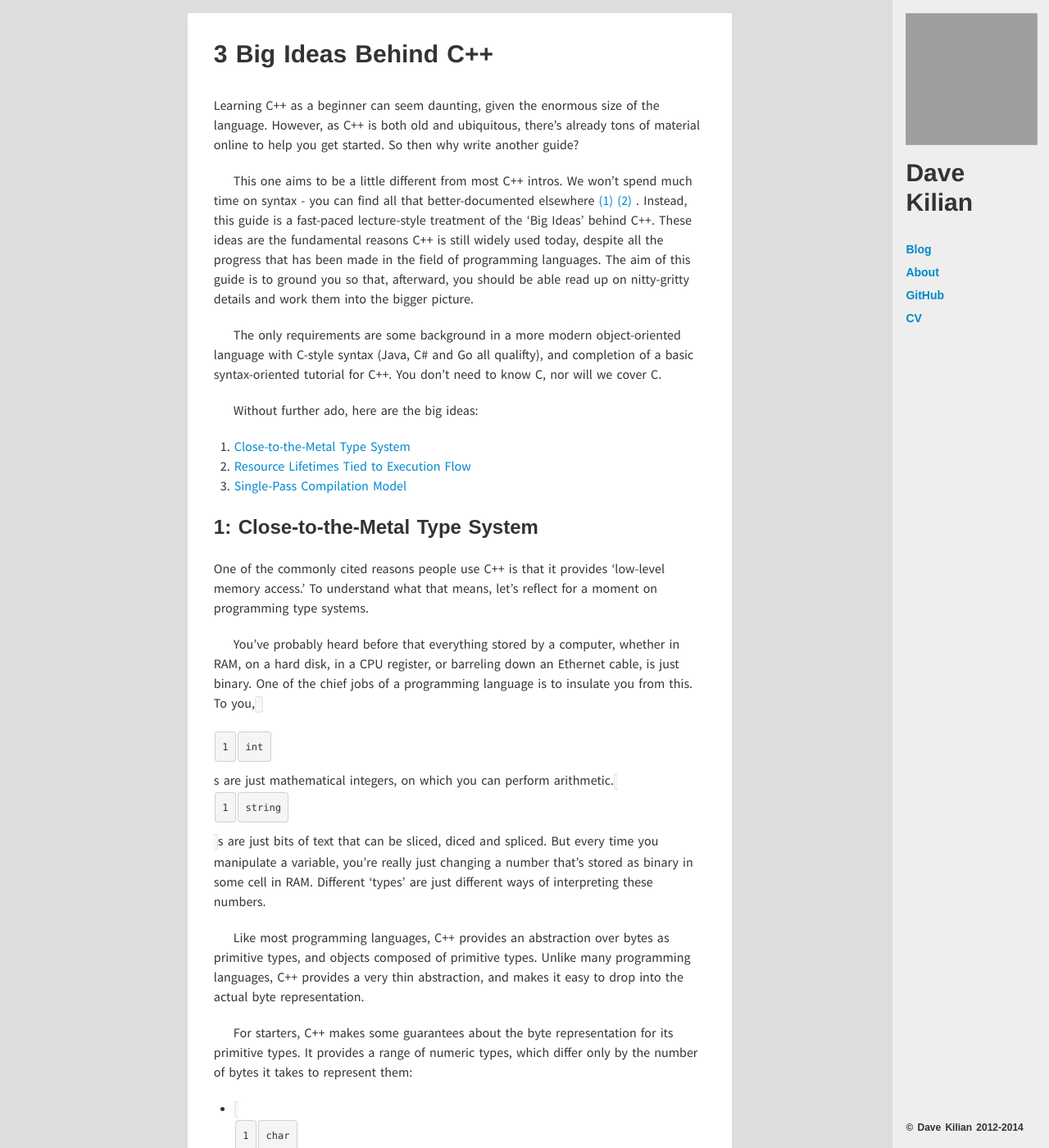
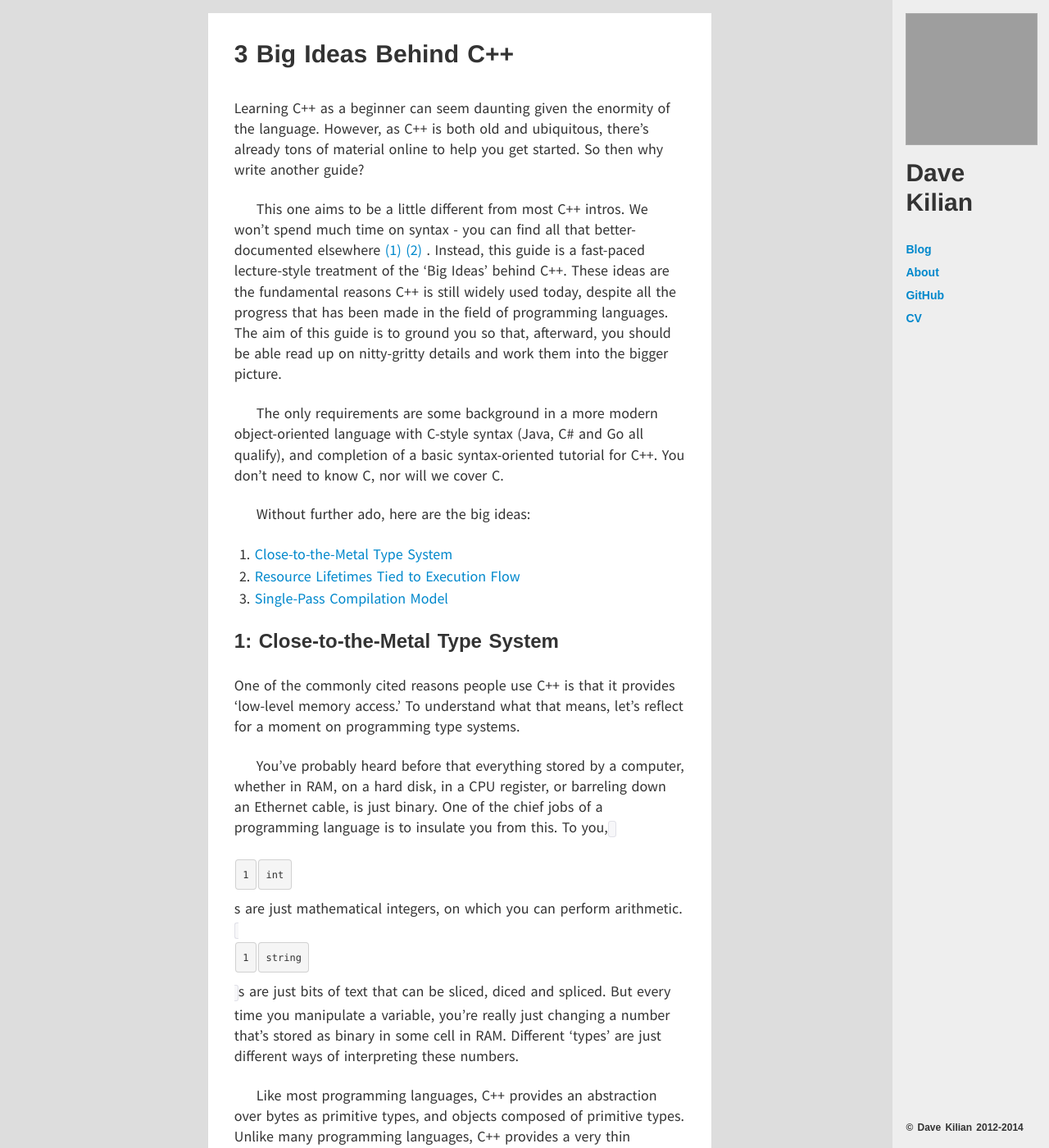
Before and after one commit to davekilian/davekilian.github.com, a Jekyll site: the page built from _posts/2014-10-05-framing-cpp.markdown, in a window 1280 px wide and 1400 px high. Shown: the whole window at 82% size. Built offline with Jekyll 4.4.1, drawn with Linux system fonts in a browser that asks for light colours; Markdown is read by kramdown in place of the engine named in the settings; some of the changed text lies outside the part shown; grey boxes are pictures that could not be loaded.

Commit message:
Change theme to increase font size

````diff
--- a/_config.yml
+++ b/_config.yml
@@ -39,4 +39,4 @@ kramdown:
     coderay_css: style
 
 redcarpet:
-  extensions: ["no_intra_emphasis", "fenced_code_blocks", "autolink", "strikethrough", "superscript", "with_toc_data"]
+  extensions: ["no_intra_emphasis", "fenced_code_blocks", "autolink", "strikethrough", "superscript", "tables", "with_toc_data"]
--- a/_layouts/post.html
+++ b/_layouts/post.html
@@ -10,7 +10,7 @@
 
         <style type="text/css">
             .post-container {
-                max-width: 600px;
+                max-width: 550px;
                 margin-left: auto;
                 margin-right: auto;
                 background-color: #fff;
--- a/_posts/2014-10-05-framing-cpp.markdown
+++ b/_posts/2014-10-05-framing-cpp.markdown
@@ -4,7 +4,7 @@ title: 3 Big Ideas Behind C++
 author: Dave
 ---
 
-Learning C++ as a beginner can seem daunting, given the enormous size of the
+Learning C++ as a beginner can seem daunting given the enormity of the
 language.
 However, as C++ is both old and ubiquitous, there's already tons of material
 online to help you get started.
@@ -24,7 +24,7 @@ The aim of this guide is to ground you so that, afterward, you should be able
 read up on nitty-gritty details and work them into the bigger picture.
 
 The only requirements are some background in a more modern object-oriented
-language with C-style syntax (Java, C# and Go all qualifty), and completion of
+language with C-style syntax (Java, C# and Go all qualify), and completion of
 a basic syntax-oriented tutorial for C++.
 You don't need to know C, nor will we cover C.
 
@@ -85,10 +85,22 @@ struct MyData
 
 ends up stored something like this in memory:
 
-```
-|-0-|-1-|-2-|-3-|-4-|-5-|-6-|-7-| byte offsets
-|-- SomeData ---|-- MoreData ---| field names
-```
+<table style="width:100%">
+    <tr>
+        <td style="border: 1px solid #777; text-align: center">0</td>
+        <td style="border: 1px solid #777; text-align: center">1</td>
+        <td style="border: 1px solid #777; text-align: center">2</td>
+        <td style="border: 1px solid #777; text-align: center">3</td>
+        <td style="border: 1px solid #777; text-align: center">4</td>
+        <td style="border: 1px solid #777; text-align: center">5</td>
+        <td style="border: 1px solid #777; text-align: center">6</td>
+        <td style="border: 1px solid #777; text-align: center">7</td>
+    </tr>
+    <tr>
+        <td style="border: 1px solid #777; text-align: center" colspan="4">SomeData</td>
+        <td style="border: 1px solid #777; text-align: center" colspan="4">MoreData</td>
+    </tr>
+</table>
 
 If you had an instance of `MyData` and set its `MoreData` field to some value
 (say, 7), the compiler would generate machine code that says:
@@ -121,10 +133,32 @@ struct Complex
 
 the byte representation would be similarly nested:
 
-```
-|-0-|-1-|-2-|-3-|-4-|-5-|-6-|-7-|-8-|-9-|-A-|-B-|-C-|-D-|-E-|-F-|
-|--- Before ----| Data.SomeData | Data.MoreData |---- After ----|
-```
+<table style="width:100%">
+    <tr>
+        <td style="border: 1px solid #777; text-align: center; width: 6.25%">0</td>
+        <td style="border: 1px solid #777; text-align: center; width: 6.25%">1</td>
+        <td style="border: 1px solid #777; text-align: center; width: 6.25%">2</td>
+        <td style="border: 1px solid #777; text-align: center; width: 6.25%">3</td>
+        <td style="border: 1px solid #777; text-align: center; width: 6.25%">4</td>
+        <td style="border: 1px solid #777; text-align: center; width: 6.25%">5</td>
+        <td style="border: 1px solid #777; text-align: center; width: 6.25%">6</td>
+        <td style="border: 1px solid #777; text-align: center; width: 6.25%">7</td>
+        <td style="border: 1px solid #777; text-align: center; width: 6.25%">8</td>
+        <td style="border: 1px solid #777; text-align: center; width: 6.25%">9</td>
+        <td style="border: 1px solid #777; text-align: center; width: 6.25%">A</td>
+        <td style="border: 1px solid #777; text-align: center; width: 6.25%">B</td>
+        <td style="border: 1px solid #777; text-align: center; width: 6.25%">C</td>
+        <td style="border: 1px solid #777; text-align: center; width: 6.25%">D</td>
+        <td style="border: 1px solid #777; text-align: center; width: 6.25%">E</td>
+        <td style="border: 1px solid #777; text-align: center; width: 6.25%">F</td>
+    </tr>
+    <tr>
+        <td style="border: 1px solid #777; text-align: center" colspan="4">Before</td>
+        <td style="border: 1px solid #777; text-align: center" colspan="4">Data.SomeData</td>
+        <td style="border: 1px solid #777; text-align: center" colspan="4">Data.MoreData</td>
+        <td style="border: 1px solid #777; text-align: center" colspan="4">After</td>
+    </tr>
+</table>
 
 Now if you set `Complex.Data.MoreData = 7`, the compiler would start at the
 address of the `Complex` instance, jump 8 bytes forward, and set that 32-bit
--- a/about.html
+++ b/about.html
@@ -25,7 +25,7 @@
                 </div>
                 <div class="span10" style="padding: 1em">
                     <div class="post-content" style="max-width: 650px; margin-left: auto; margin-right: auto">
-                        <img src="/dave_cat.jpg" height="400" style="float:right;margin-left:3em;margin-bottom:2em;border:3px solid #eee" />
+                        <img src="/dave_cat.jpg" height="400" style="float:right;margin-left:2em;margin-bottom:2em;border:3px solid #eee" />
                         <p>I am a full-time employee at Microsoft in Seattle, working on Windows deployment.
                         I graduated from Brown University with a B.S. in Computer Science in 2013.
                         During my undergrad, I was a TA for 6 classes over 5 semesters.</p>
--- a/global.css
+++ b/global.css
@@ -44,7 +44,8 @@ div.post-blurb:hover
 div.post-content
 {
     font-family: "Source Sans Pro", "Helvetica", "Arial", sans-serif;
-    line-height: 1.5em;
+    font-size: 13.5pt;
+    line-height: 140%;
 }
 
 div.post-content strong, b
@@ -90,7 +91,9 @@ ul
 
 dd
 {
+    margin-top: .5em;
     margin-bottom: 1em;
+    line-height: 1.25em;
 }
 
 pre code
````
